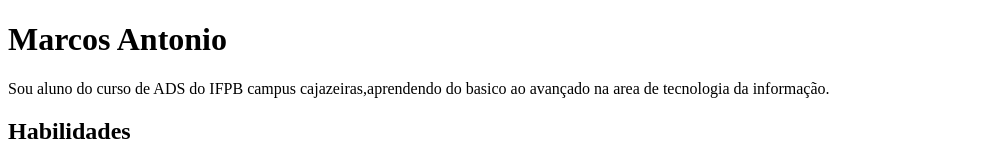
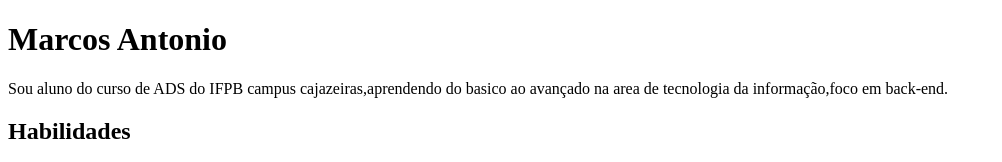
Before and after one commit to marcosAxl/primeiro-repositorio, a plain HTML site: page index.html in a window 1280 px wide. Shown: the top 162 px of the page, without its empty margins (0-1002 px from the left). Drawn offline with Linux system fonts and the light colour scheme.

Commit message:
Alteração no primeiro repositorio

```diff
--- a/index.html
+++ b/index.html
@@ -9,7 +9,7 @@
     <h1>Marcos Antonio</h1>
     <p>
         Sou aluno do curso de ADS do IFPB campus cajazeiras,aprendendo do basico ao avançado na area
-        de tecnologia da informação.
+        de tecnologia da informação,foco em back-end.
     </p>
 
     <h2>Habilidades</h2>
```
